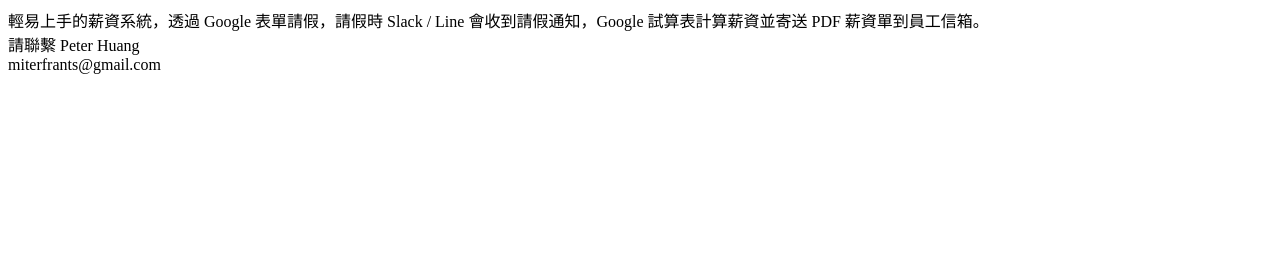
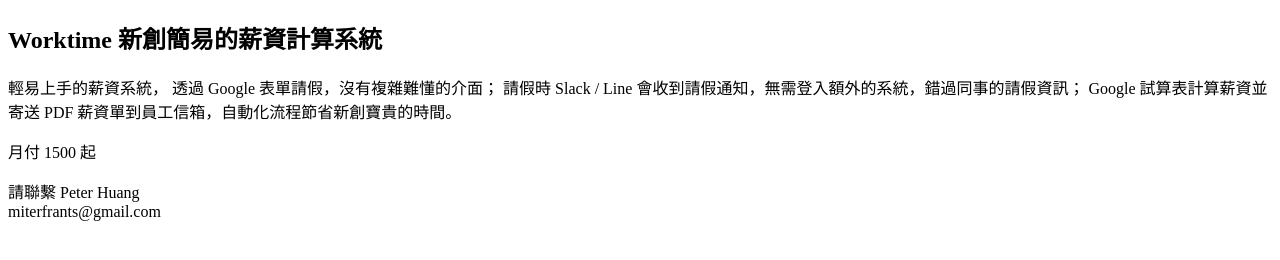
Before and after one commit to miterfrants/worktime, a plain HTML site: page index.html in a window 1280 px wide. Drawn offline with Linux system fonts and the light colour scheme.

Commit message:
update index.html

```diff
--- a/index.html
+++ b/index.html
@@ -23,7 +23,21 @@
 </head>
 
 <body>
-    <div>輕易上手的薪資系統，透過 Google 表單請假，請假時 Slack / Line 會收到請假通知，Google 試算表計算薪資並寄送 PDF 薪資單到員工信箱。</div>
+    <article>
+        <h1>
+            Worktime 新創簡易的薪資計算系統
+        </h1>
+        <p>
+            輕易上手的薪資系統，
+            透過 Google 表單請假，沒有複雜難懂的介面；
+            請假時 Slack / Line 會收到請假通知，無需登入額外的系統，錯過同事的請假資訊；
+            Google 試算表計算薪資並寄送 PDF 薪資單到員工信箱，自動化流程節省新創寶貴的時間。
+        </p>
+        <p>
+            月付 1500 起
+        </p>
+    </article>
+
     <div>
         請聯繫 Peter Huang<br />
         miterfrants@gmail.com
```
